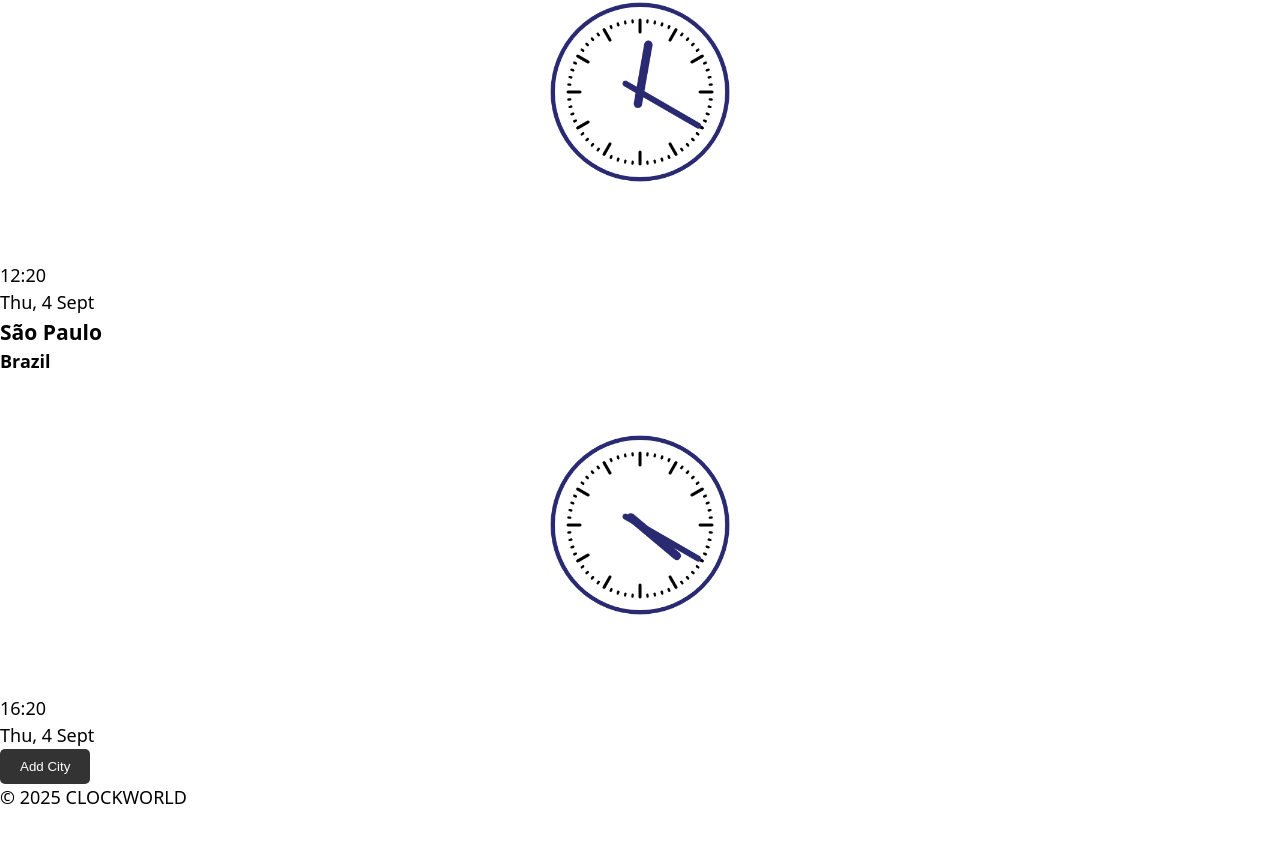
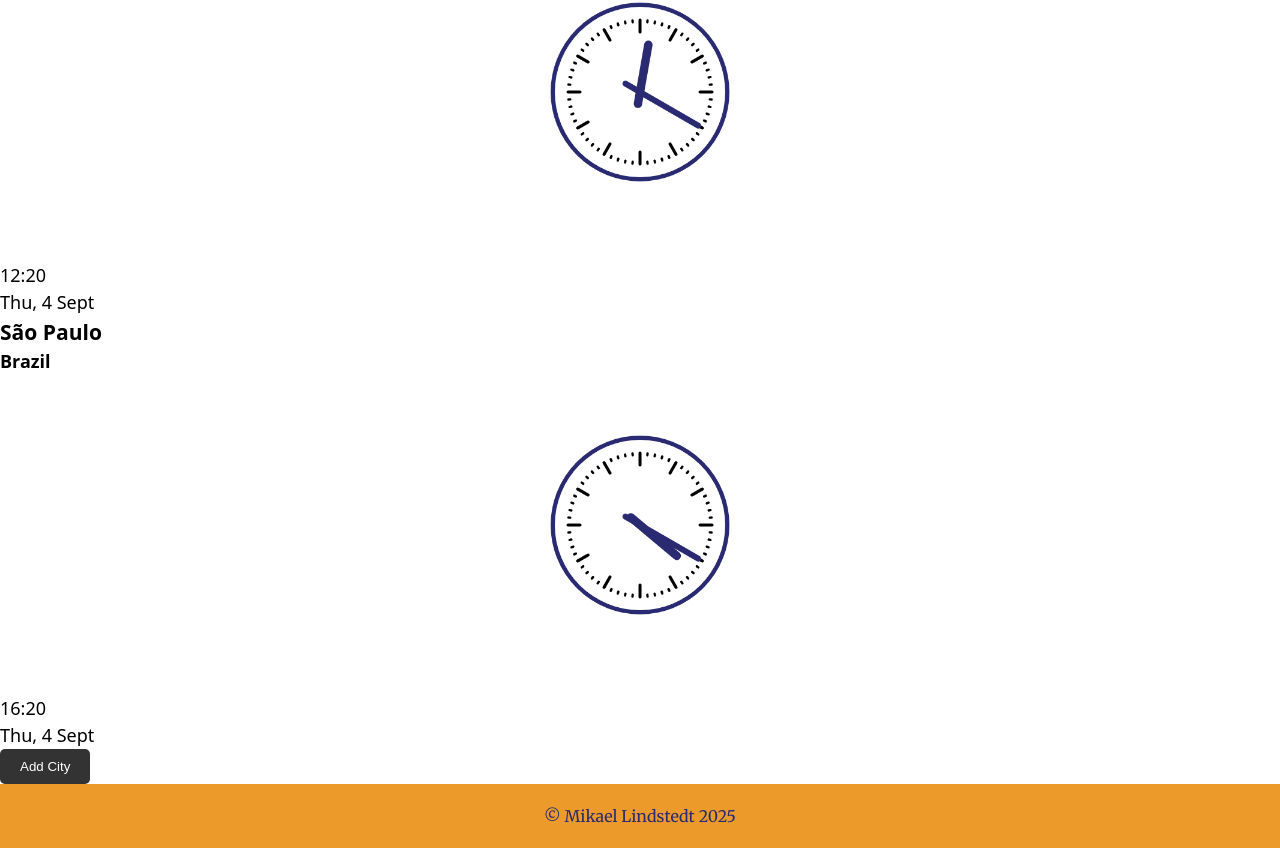
Before and after one commit to Bobbyloo89/CLOCKWORLD, a React (Vite) app: page / in a window 1280 px wide. Shown: the part 1967-2815 px from the top of the page. Before the commit the page ends 2778 px from the top, so only its background shows below. Built offline with nearby package versions, Linux system fonts and the light colour scheme.

Commit message:
Added styling to Footer

```diff
--- a/src/components/layout/Footer.tsx
+++ b/src/components/layout/Footer.tsx
@@ -1,7 +1,7 @@
 export default function Footer() {
   return (
     <footer>
-      © 2025 CLOCKWORLD
+      <p>© Mikael Lindstedt 2025</p>
     </footer>
   );
 }
--- a/src/index.css
+++ b/src/index.css
@@ -181,6 +181,23 @@ header nav {
   background: #009ffd;
 }
 
+/* ############### FOOTER ############### */
+
+footer {
+  font-family: "Merriweather", serif;
+  font-optical-sizing: auto;
+  font-weight: 400;
+  font-style: normal;
+  font-variation-settings: "wdth" 100;
+  font-size: 1rem;
+  color: #2a2a72;
+  background-color: #ec9a29;
+  height: 8svh;
+  display: flex;
+  align-items: center;
+  justify-content: center;
+}
+
 /* ################################################################################################################################ */
 /* ####################################################     DESKTOP     ########################################################### */
 /* ################################################################################################################################ */
```
